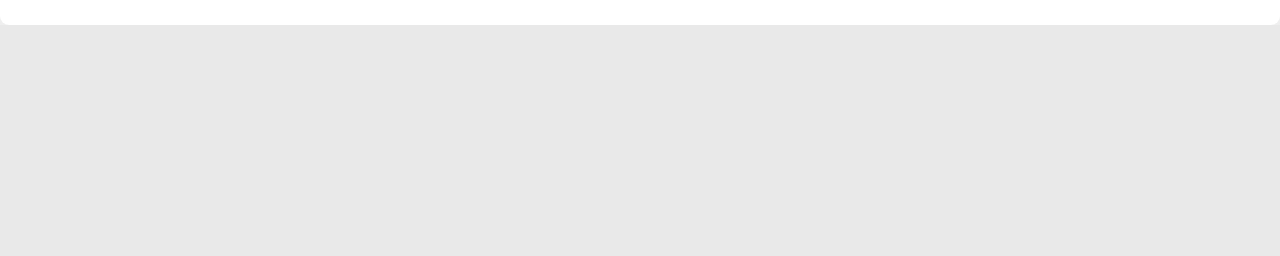
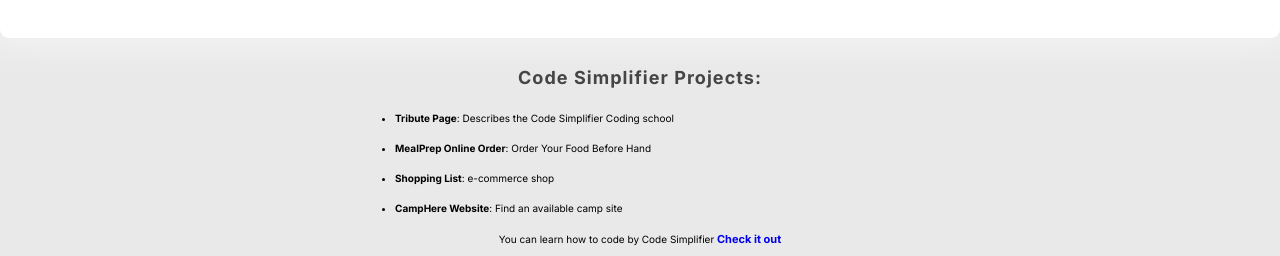
Before and after one commit to CodeSimplifier1991/CodeSimplifier-TributePage-v0.01, a plain HTML site: page index.html in a window 1280 px wide. Shown: the part 1470-1726 px from the top of the page. Before the commit the page ends 1495 px from the top, so only its background shows below. Drawn offline with Linux system fonts and the light colour scheme.

Commit message:
Defined the page info & External links.

```diff
--- a/css/styles.css
+++ b/css/styles.css
@@ -7,6 +7,11 @@ html {
 body {
   font-family: 'inter', Arial, Helvetica, sans-serif;
   background: rgb(233, 233, 233);
+}
+
+h1,
+h2 {
+  line-height: 1.1;
 }
 /* -------------- GENERAL STYLES ------------ */
 
@@ -29,17 +34,19 @@ body {
 
 .block__heading {
   font-size: 3.6rem;
-  font-weight: 700;
+  font-weight: 600;
   margin-bottom: 1rem;
   margin-top: 0;
+  letter-spacing: 1.1px;
 }
 
 .block__body {
   font-size: 1.5rem;
   font-weight: 400;
-  margin-top: 0;
+  margin-top: 2rem;
   margin-bottom: 0;
   opacity: 0.5;
+  line-height: 1.5;
 }
 
 .container {
@@ -64,7 +71,7 @@ body {
 #image {
   position: relative;
   width: 100%; /*Makes the image responsive*/
-  height: 70%;
+  margin: 0;
 }
 
 #img-caption {
@@ -75,3 +82,44 @@ body {
   text-align: center;
 }
 /* -------------- BANNER (HERO) STYLE ------------ */
+
+/* -------------- PAGE INFO STYLE ------------ */
+.tribute__header {
+  font-size: 1.2rem;
+  font-weight: 400;
+  opacity: 0.7;
+  letter-spacing: 1.05px;
+  margin-top: 3rem;
+}
+
+.tribute__list {
+  max-width: 570px;
+  width: 70%;
+  margin: auto;
+}
+
+.list {
+  margin-left: 0;
+  line-height: 30px;
+}
+
+.list__item {
+  white-space: nowrap;
+}
+/* -------------- PAGE INFO STYLE ------------ */
+
+/* -------------- EXTERNAL LINK STYLE ------------ */
+.tribute-link {
+  text-align: center;
+}
+#tribute-link {
+  text-decoration: none;
+  font-size: 1.1rem;
+  font-weight: bold;
+}
+
+#tribute-link:hover {
+  cursor: pointer;
+  color: rgb(129, 125, 125);
+}
+/* -------------- EXTERNAL LINK STYLE ------------ */
--- a/index.html
+++ b/index.html
@@ -44,6 +44,46 @@
         <p id="img-caption">Code Simplifier logo since 2019</p>
       </div>
       <!-- END - Hero (Page Banner)-->
+
+      <!-- START - Page info -->
+      <section id="tribute-info">
+        <header class="block__header tribute__header">
+          <h2>Code Simplifier Projects:</h2>
+        </header>
+        <div class="tribute__list">
+          <ul class="list">
+            <li class="list__item">
+              <strong>Tribute Page</strong>: Describes the Code Simplifier
+              Coding school
+            </li>
+            <li class="list__item">
+              <strong>MealPrep Online Order</strong>: Order Your Food Before
+              Hand
+            </li>
+            <li class="list__item">
+              <strong>Shopping List</strong>: e-commerce shop
+            </li>
+            <li class="list__item">
+              <strong>CampHere Website</strong>: Find an available camp site
+            </li>
+          </ul>
+        </div>
+      </section>
+      <!-- END - Page info -->
+
+      <!-- START - External links -->
+      <div class="tribute-link">
+        <p class="tribute-link__text">
+          You can learn how to code by Code Simplifier
+          <a
+            href="https://www.youtube.com/channel/UCov3ojny6sxaRlmOb8jE6Ig"
+            id="tribute-link"
+            target="_blank"
+            >Check it out</a
+          >
+        </p>
+      </div>
+      <!-- END - External links -->
     </main>
     <!-- END - Main -->
   </body>
```
